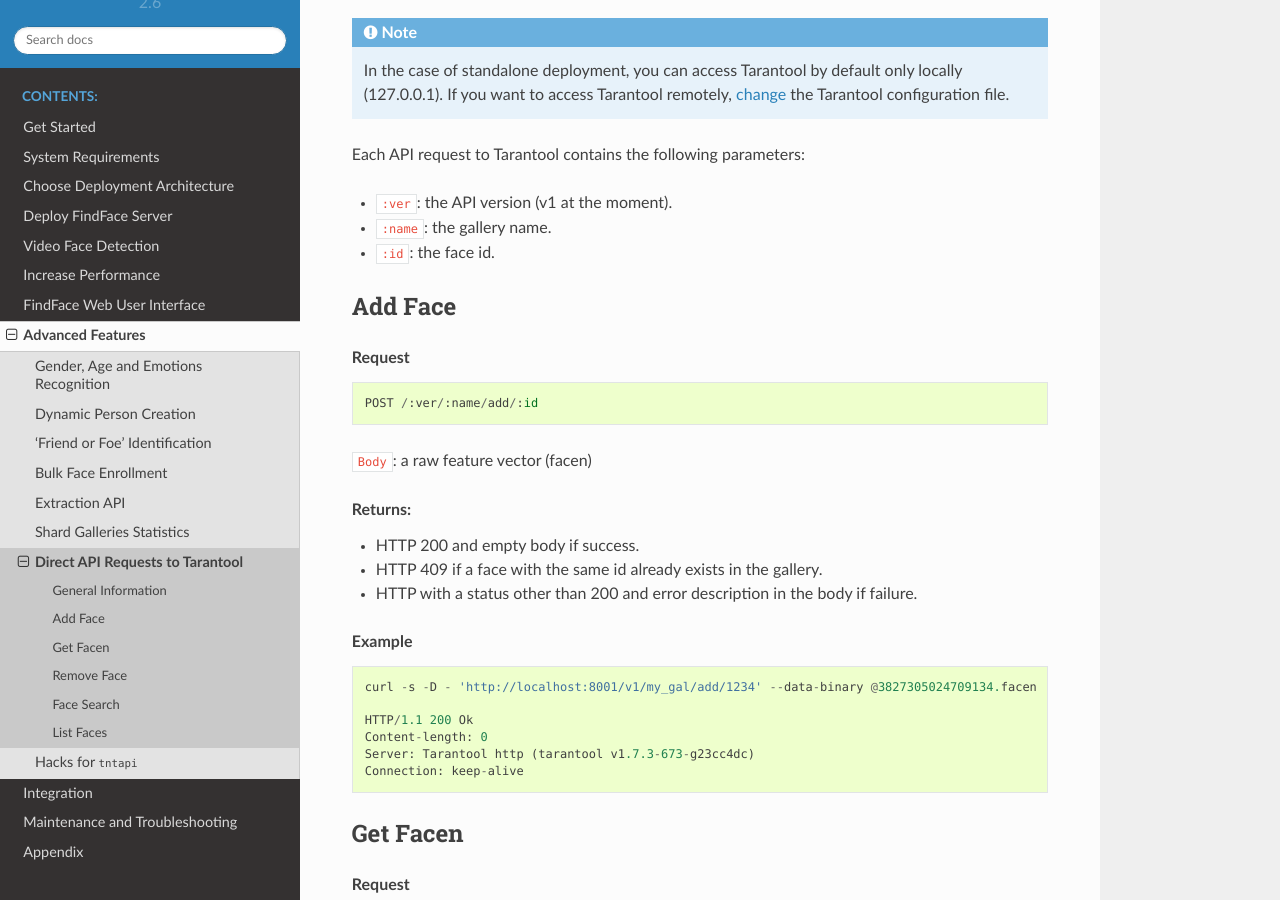
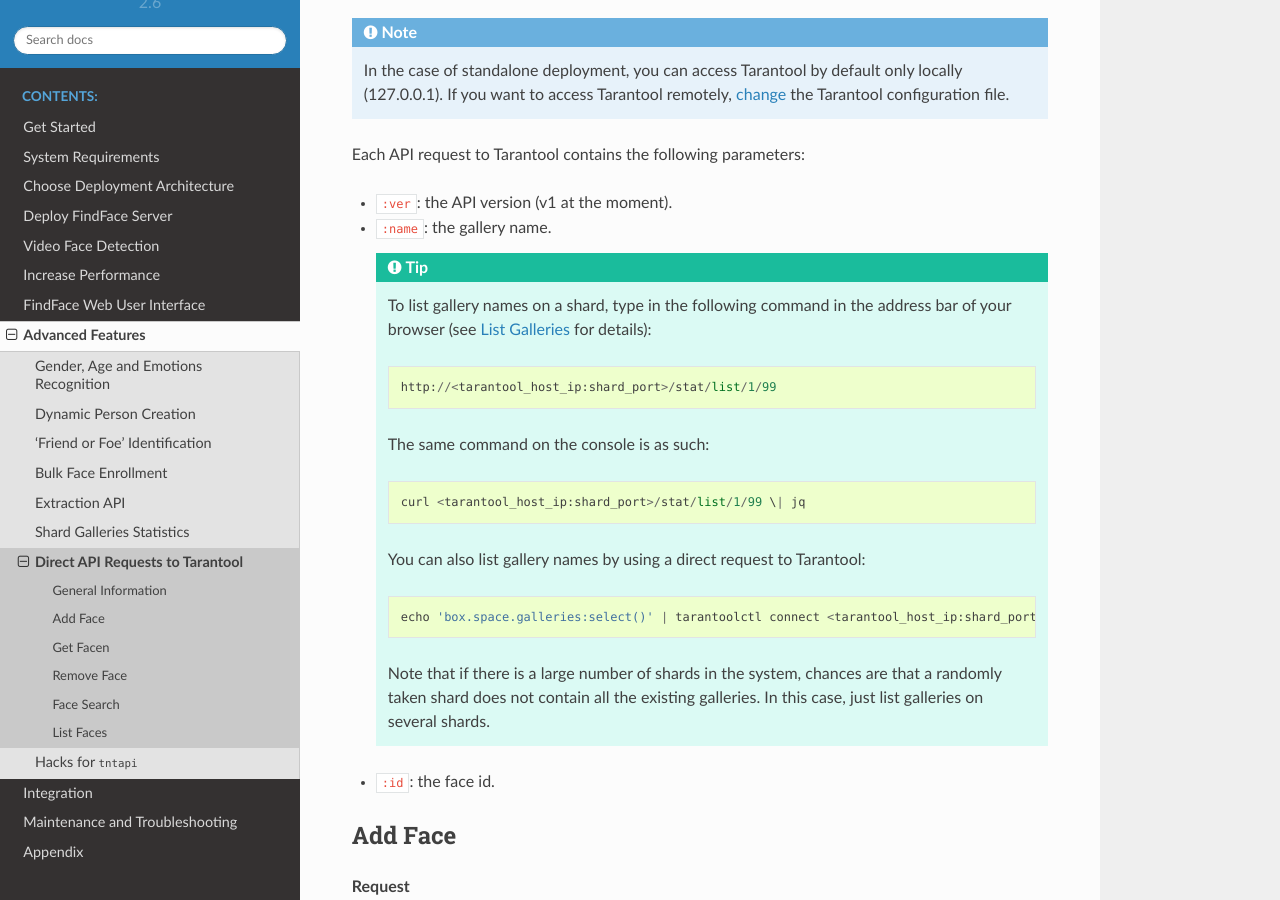
Before and after one commit to NTech-Lab/docs, a Sphinx documentation site: the page built from docs/tarantool_api.rst, in a window 1280 px wide and 900 px high, scrolled down 742 px. Built offline with Sphinx 7.4.7 and the Read the Docs theme 2.0.0, drawn with Linux system fonts in a browser that asks for light colours.

Commit message:
tarantool

```diff
--- a/docs/stats.rst
+++ b/docs/stats.rst
@@ -13,6 +13,8 @@
 .. contents::
    :local:
 
+
+.. _stat-list:
 
 List Galleries
 ----------------------------
--- a/docs/tarantool_api.rst
+++ b/docs/tarantool_api.rst
@@ -33,6 +33,28 @@
 
 * ``:ver``: the API version (v1 at the moment).
 * ``:name``: the gallery name.
+
+  .. tip::
+     To list gallery names on a shard, type in the following command in the address bar of your browser (see :ref:`stat-list` for details):
+
+     .. code::
+
+        http://<tarantool_host_ip:shard_port>/stat/list/1/99
+
+     The same command on the console is as such:
+
+     .. code::
+
+        curl <tarantool_host_ip:shard_port>/stat/list/1/99 \| jq
+
+     You can also list gallery names by using a direct request to Tarantool:
+
+     .. code::
+
+        echo 'box.space.galleries:select()' | tarantoolctl connect <tarantool_host_ip:shard_port>
+
+     Note that if there is a large number of shards in the system, chances are that a randomly taken shard does not contain all the existing galleries. In this case, just list galleries on several shards.
+
 * ``:id``: the face id.
 
 Add Face
--- a/docs/test_requests.rst
+++ b/docs/test_requests.rst
@@ -24,6 +24,9 @@
 ::
 
  sudo apt-get install jq
+
+.. note::
+   Since :program:`jq` approximates integers larger than 2^53 (e.g., for ``"id":12107867323949968228``, the output is ``"id": 12107867323949967000``, etc.), you may want to use :program:`json_pp` instead.
 
 
 List Galleries
--- a/docs/troubleshooting.rst
+++ b/docs/troubleshooting.rst
@@ -12,3 +12,4 @@
    update
    remove_sdk
    troubleshoot_ffupload
+   tarantool_recovery
```
Also changed, not shown: docs/tarantool_recovery.rst (added, +26 -0 lines).
